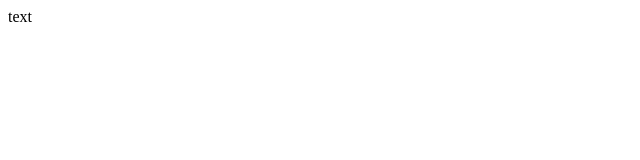
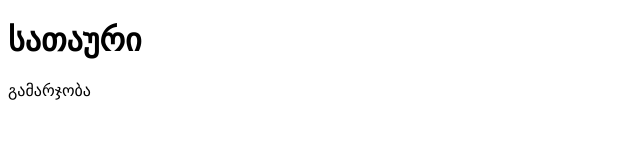
Before and after one commit to sal0/Lesson2, a plain HTML site: page index.html in a window 1280 px wide. Shown: the whole page, without its empty margins (0-640 px from the left). Drawn offline with Linux system fonts and the light colour scheme.

Commit message:
add h1 and text

```diff
--- a/index.html
+++ b/index.html
@@ -4,6 +4,7 @@
 	<title></title>
 </head>
 <body>
-text
+<h1>სათაური</h1>
+<p>გამარჯობა</p>
 </body>
 </html>
```
